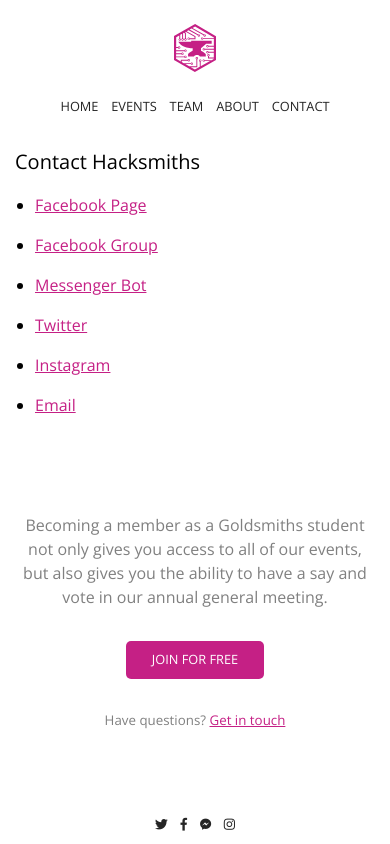
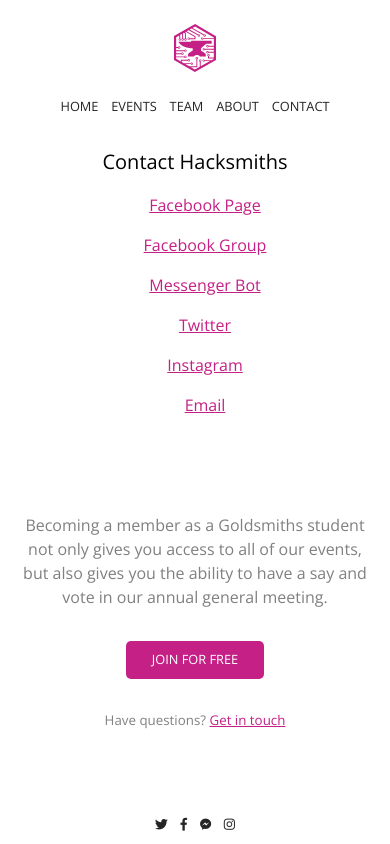
Before and after one commit to skeuomorph/2020.goldsmiths.tech, a Nuxt app: page /contact in a window 390 px wide. Shown: the top 844 px of the page. Built offline with nearby package versions, Linux system fonts and the light colour scheme.

Commit message:
added links, removed decoration, centered (mobile)

```diff
--- a/pages/contact.vue
+++ b/pages/contact.vue
@@ -2,12 +2,12 @@
   <div id='contact' class='container'>
     <h1>Contact Hacksmiths</h1>
     <ul>
-      <li><a href="#">Facebook Page</a></li>
-      <li><a href="#">Facebook Group</a></li>
-      <li><a href="#">Messenger Bot</a></li>
-      <li><a href="#">Twitter</a></li>
-      <li><a href="#">Instagram</a></li>
-      <li><a href="#">Email</a></li>
+      <li><a href="https://www.facebook.com/hacksmiths">Facebook Page</a></li>
+      <li><a href="https://www.facebook.com/groups/1826544797377921">Facebook Group</a></li>
+      <li><a href="http://m.me/smithsbot">Messenger Bot</a></li>
+      <li><a href="https://twitter.com/hacksmiths">Twitter</a></li>
+      <li><a href="https://instagram.com/hacksmiths">Instagram</a></li>
+      <li><a href="mailto:team@goldsmiths.tech">Email</a></li>
     </ul>
   </div>
 </template>
@@ -15,6 +15,7 @@
  <style scoped>
  ul {
    margin-left: 1.25em;
+  list-style-type: none;
  }
  li {
    margin-top: 1em;
@@ -22,7 +23,12 @@
 
  @media screen and (max-width: 960px) {
  h1 {
+   text-align: center;
    font-size: 1.25em;
+ }
+
+ li {
+   text-align: center;
  }
 }
  </style>
```
